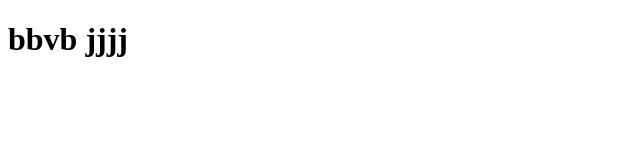
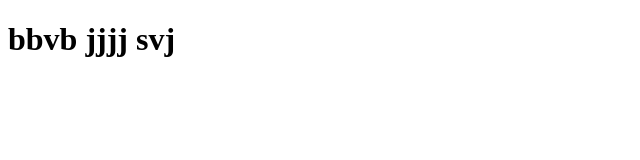
Before and after one commit to Shivansh1251/Demo, a plain HTML site: page index.html in a window 1280 px wide. Shown: the full height of the page, 0-640 px from the left. Drawn offline with Linux system fonts and the light colour scheme.

Commit message:
update index.html

```diff
--- a/index.html
+++ b/index.html
@@ -9,6 +9,7 @@
     <h1>
         bbvb
         jjjj
+        svj
     </h1>
 </body>
 </html>
```
